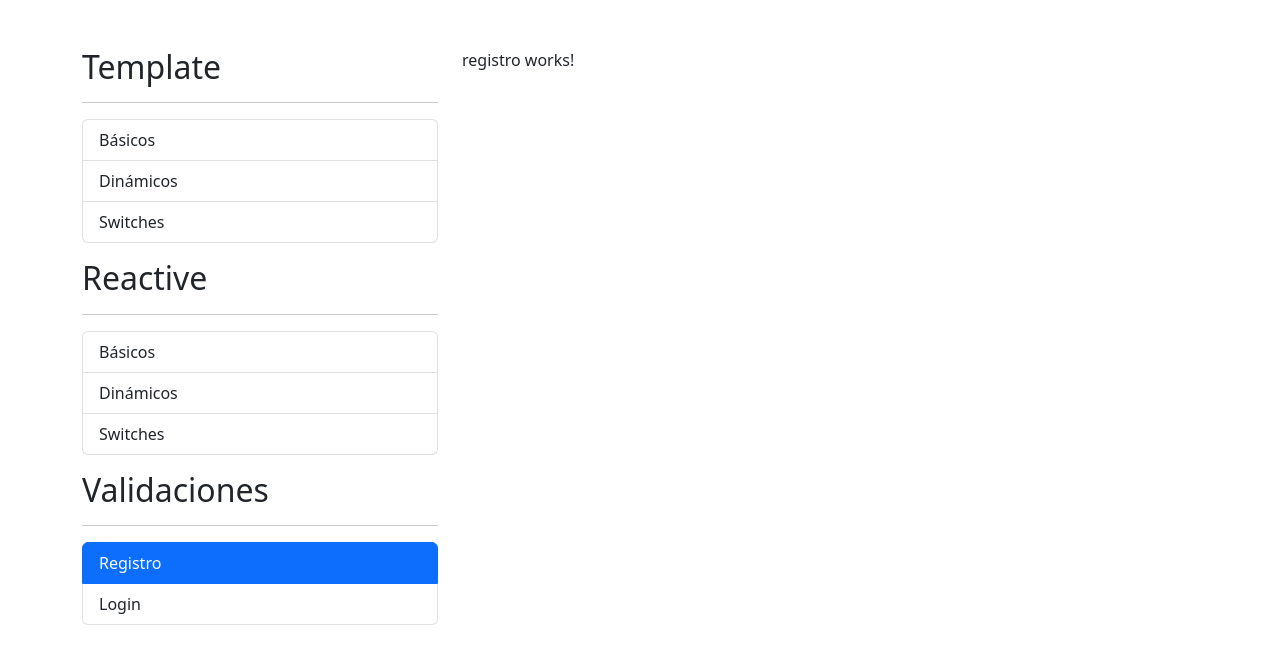
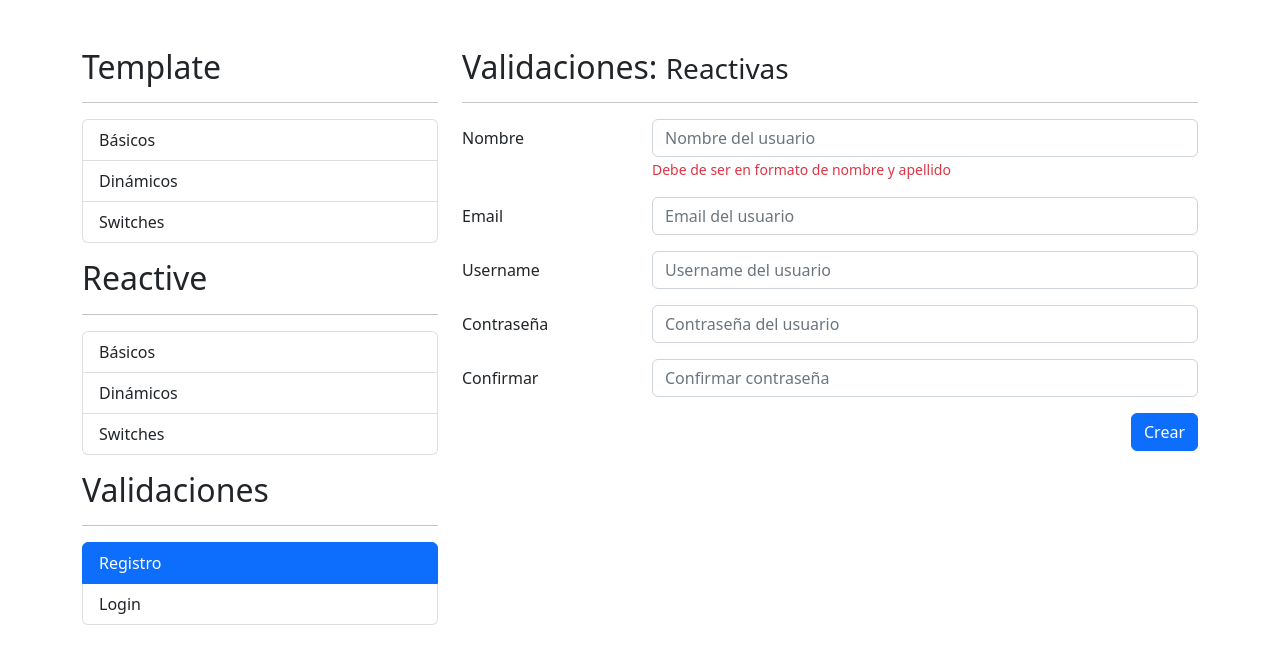
Before and after one commit to DaniMartinezMarin/formulariosApp, an Angular app: page /auth/registro in a window 1280 px wide. Shown: the top 664 px of the page. Built offline with nearby package versions, Linux system fonts and the light colour scheme.

Commit message:
feat: Create register template

```diff
--- a/src/app/auth/pages/registro/registro.component.html
+++ b/src/app/auth/pages/registro/registro.component.html
@@ -1 +1,74 @@
-<p>registro works!</p>
+<h2>Validaciones: <small>Reactivas</small></h2>
+<hr>
+
+<div class="row">
+  <div class="col">
+
+    <form autocomplete="off">
+
+      <!-- Nombre -->
+      <div class="row mb-3">
+        <label class="col-sm-3 col-form-label">Nombre</label>
+        <div class="col-sm-9">
+          <input type="text"
+                  class="form-control"
+                  placeholder="Nombre del usuario">
+
+          <span class="form-text text-danger">
+            Debe de ser en formato de nombre y apellido
+          </span>
+        </div>
+      </div>
+
+      <!-- Email -->
+      <div class="row mb-3">
+        <label class="col-sm-3 col-form-label">Email</label>
+        <div class="col-sm-9">
+          <input type="email"
+                  class="form-control"
+                  placeholder="Email del usuario">
+        </div>
+      </div>
+
+      <!-- Username -->
+      <div class="row mb-3">
+        <label class="col-sm-3 col-form-label">Username</label>
+        <div class="col-sm-9">
+          <input type="text"
+                  class="form-control"
+                  placeholder="Username del usuario">
+        </div>
+      </div>
+
+      <!-- Contraseña -->
+      <div class="row mb-3">
+        <label class="col-sm-3 col-form-label">Contraseña</label>
+        <div class="col-sm-9">
+          <input type="password"
+                  class="form-control"
+                  placeholder="Contraseña del usuario">
+        </div>
+      </div>
+
+      <!-- Confirmar contraseña -->
+      <div class="row mb-3">
+        <label class="col-sm-3 col-form-label">Confirmar</label>
+        <div class="col-sm-9">
+          <input type="password"
+                  class="form-control"
+                  placeholder="Confirmar contraseña">
+        </div>
+      </div>
+
+      <div class="row">
+        <div class="col">
+          <button class="btn btn-primary float-end"
+                  type="submit">
+            Crear
+          </button>
+        </div>
+      </div>
+
+    </form>
+  </div>
+</div>
```
Also changed, not shown: src/app/auth/auth-routing.module.ts (+6 -5 lines), src/app/auth/auth.module.ts (+4 -3 lines).
